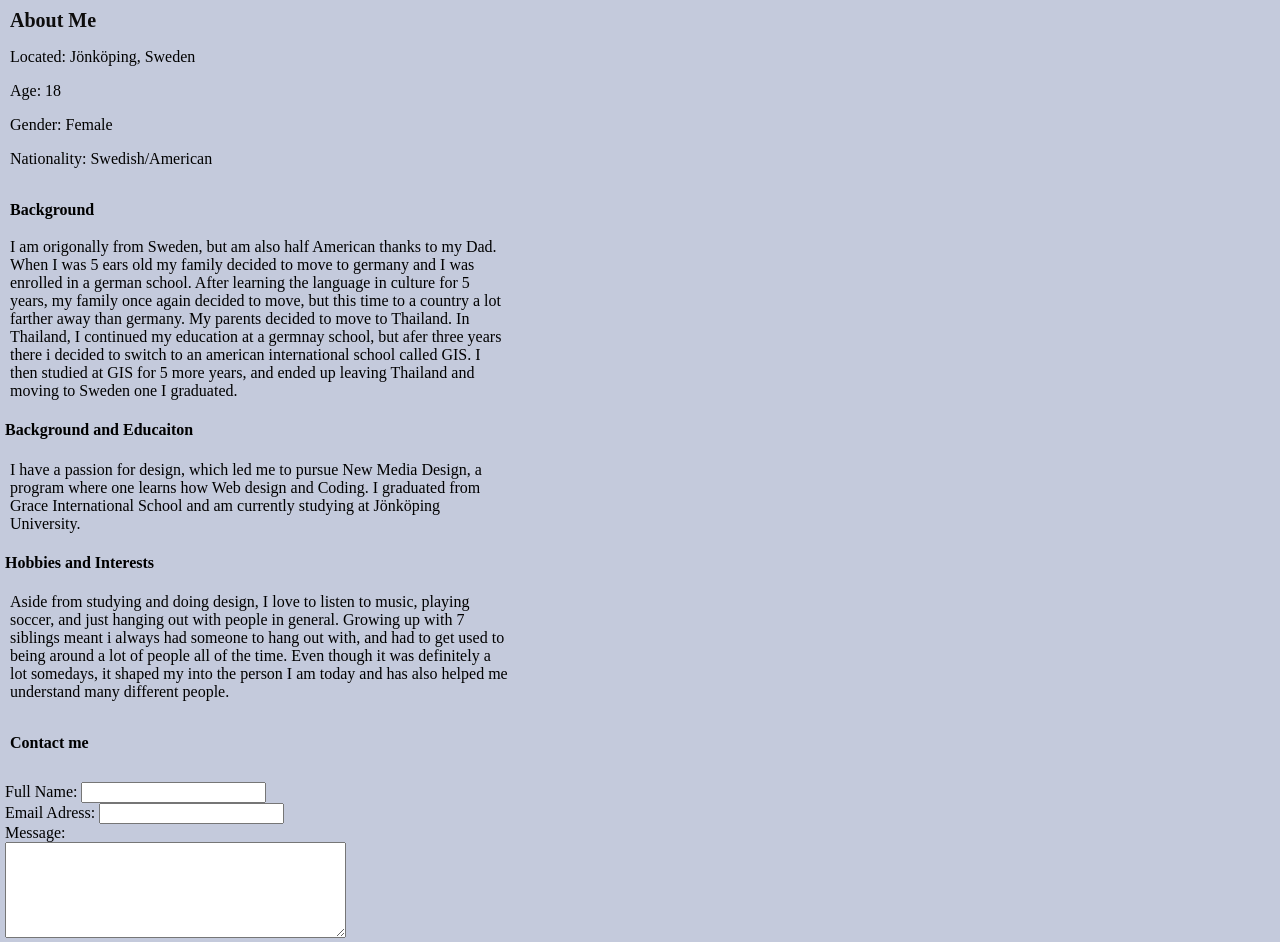
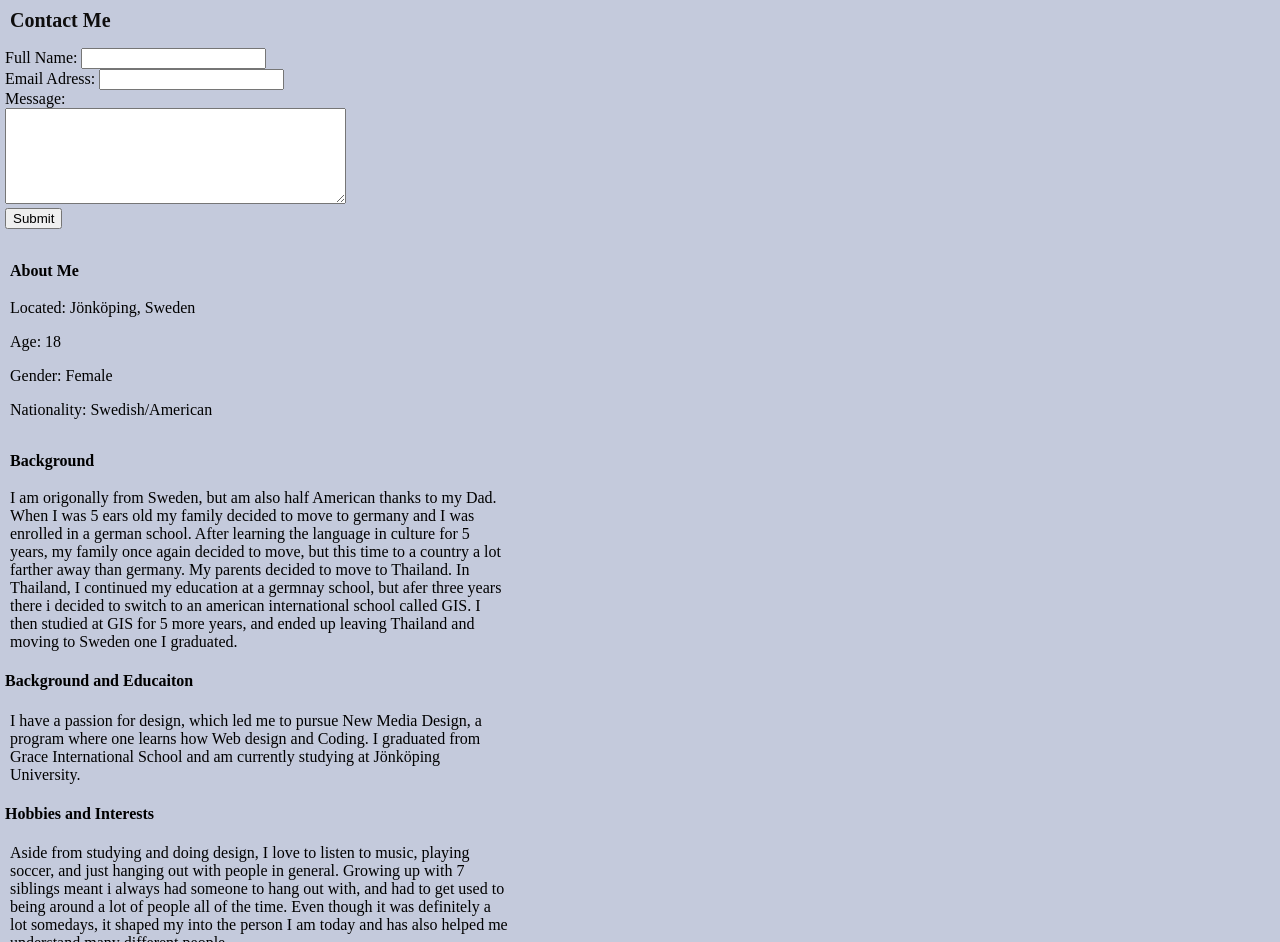
Before and after one commit to ju-nmd2023/wuid-portfolio-markramlich, a plain HTML site: page about-me.html in a window 1280 px wide. Shown: the part 59-1001 px from the top of the page. Drawn offline with Linux system fonts and the light colour scheme.

Commit message:
Javascript

```diff
--- a/about-me.html
+++ b/about-me.html
@@ -4,6 +4,7 @@
     <meta charset="UTF-8" />
     <title>Page title</title>
     <link rel="stylesheet" href="css/about-me.css" />
+    <script src="js/main.js" defer></script>
   </head>
   <body>
     <header class="site-header">
@@ -11,7 +12,33 @@
     </header>
 
     <main>
-      <h2>About Me</h2>
+      <div id="contact-form">
+        <div>
+          <form id="myForm">
+            <h2 id="heading">Contact Me</h2>
+            <div>
+              <label>Full Name: </label>
+              <input type="text" id="input-name" required />
+            </div>
+            <div>
+              <label>Email Adress: </label>
+              <input type="email" id="email" required />
+            </div>
+            <div>
+              <label>Message: </label><br />
+              <textarea id="message" cols="40" rows="6"></textarea>
+            </div>
+
+            <!-- contact form from = https://www.programiz.com/html/form#google_vignette  -->
+          </form>
+          <!-- <div id="submitButton">
+            <input type="submit" value="Submit" />
+          </div> -->
+          <button id="submitButton">Submit</button>
+        </div>
+      </div>
+
+      <h3>About Me</h3>
       <p>Located: Jönköping, Sweden</p>
       <p>Age: 18</p>
       <p>Gender: Female</p>
@@ -51,21 +78,6 @@
         definitely a lot somedays, it shaped my into the person I am today and
         has also helped me understand many different people.
       </p>
-      <h5>Contact me</h5>
-
-      <form>
-        <label for="fullname">Full Name: </label>
-        <input type="text" name="name" required />
-        <br />
-        <label for="email">Email Adress: </label>
-        <input type="email" name="email" required />
-        <br />
-        <label for="message">Message: </label><br />
-        <textarea name="message" id="message" cols="40" rows="6"></textarea>
-        <br /><br />
-        <input type="submit" value="Submit" />
-        <!-- contact form from = https://www.programiz.com/html/form#google_vignette  -->
-      </form>
     </main>
 
     <footer>
--- a/css/about-me.css
+++ b/css/about-me.css
@@ -51,6 +51,7 @@ footer {
 }
 main {
   margin-top: 50px;
+  margin-left: 5px;
 }
 
 body {
@@ -61,7 +62,6 @@ body {
   display: flex;
   justify-content: space-between;
   flex-direction: column;
-  margin-left: 5px;
 }
 
 .site-header {
@@ -70,6 +70,40 @@ body {
   top: 0;
   background-color: rgb(255, 255, 255);
   width: 100vw;
+}
+
+#submitButton {
+  width: fit-content;
+  animation-timing-function: ease-in-out;
+}
+.contact-form {
+  display: grid;
+  grid-template-columns: 1fr 1fr;
+}
+
+#submitButton:hover {
+  animation-name: shake;
+  animation-duration: 1s;
+}
+/* #thankYouMessage {
+
+  background-color: rgb(255, 255, 255);
+  width: 50%;
+} */
+
+@keyframes shake {
+  20% {
+    transform: rotate(20deg);
+  }
+  40% {
+    transform: rotate(-20deg);
+  }
+  60% {
+    transform: rotate(20deg);
+  }
+  80% {
+    transform: rotate(-20deg);
+  }
 }
 
 /* div.contact {
--- /dev/null
+++ b/js/main.js
@@ -0,0 +1,21 @@
+// {
+//   <script>
+//     document.getElementById('submitButton').addEventListener('click', function(){" "}
+//     {this.classList.toggle("shake")});
+//   </script>;
+// }
+
+const buttonElement = document.getElementById("submitButton");
+const inputElement = document.getElementById("input-name");
+const resultMessage = document.getElementById("heading");
+
+buttonElement.addEventListener("click", function (event) {
+  event.preventDefault();
+  let enteredName = inputElement.value;
+
+  if (enteredName !== "") {
+    resultMessage.innerText = "Thank you for reaching out " + enteredName + "!";
+  } else {
+    resultMessage.innerText = "Contact Me";
+  }
+});
```
